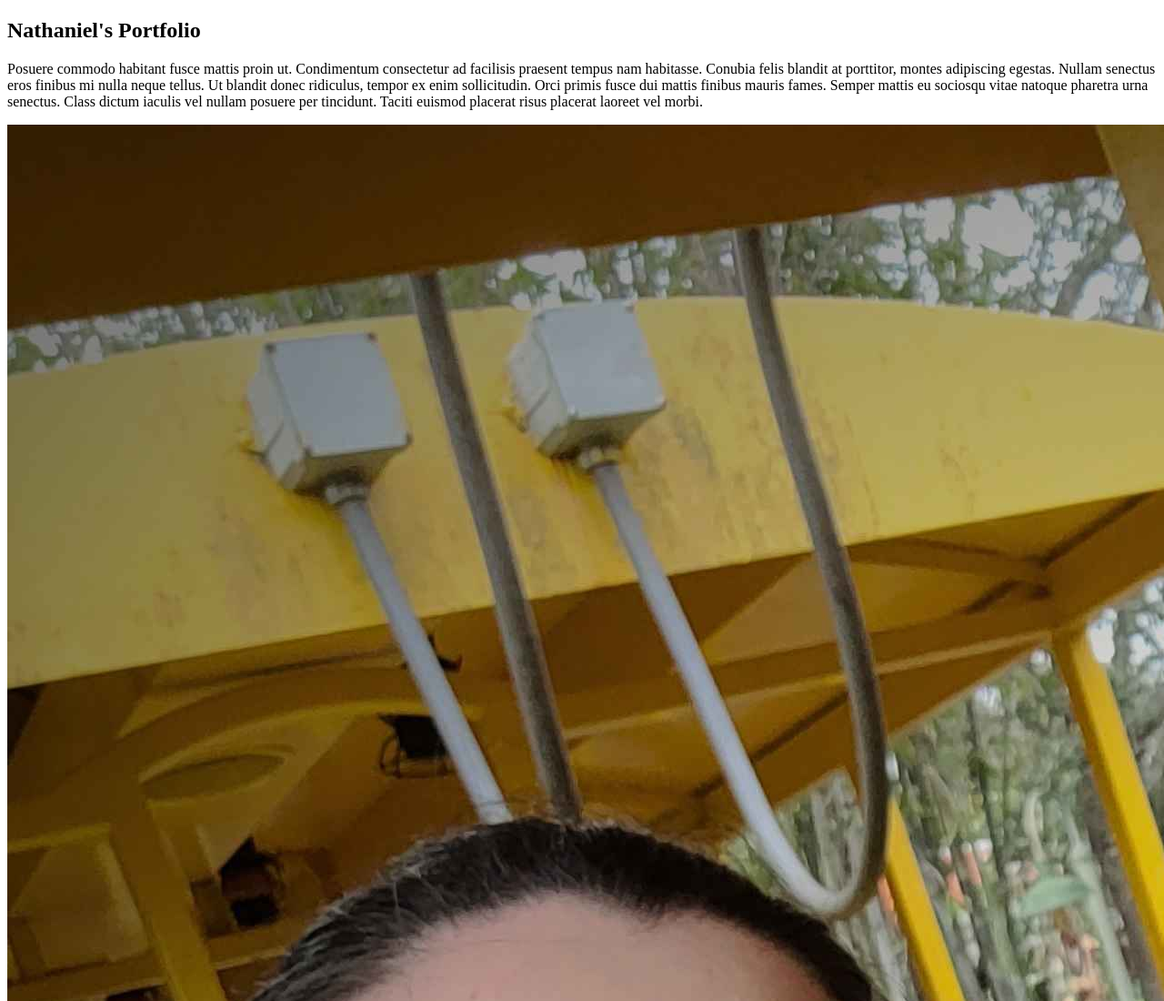
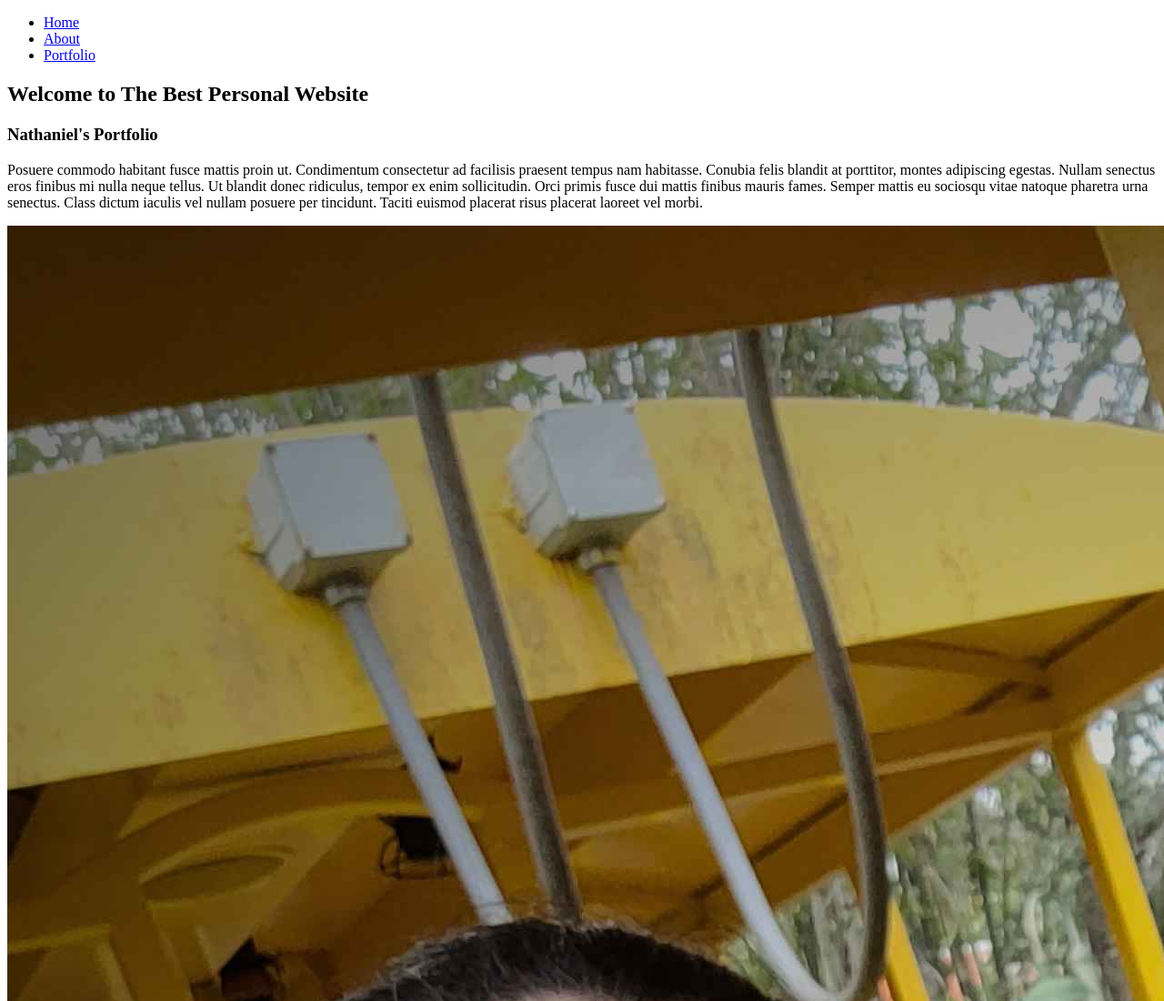
Before and after one commit to Downeyn21/Portfolio, a plain HTML site: page index.html in a window 1280 px wide. Shown: the top 1100 px of the page at 91% size. Drawn offline with Linux system fonts and the light colour scheme.

Commit message:
finish bass index/home page, need to add css

```diff
--- a/index.html
+++ b/index.html
@@ -4,18 +4,28 @@
     <meta charset="UTF-8">
     <meta name="viewport" content="width=device-width, initial-scale=1.0">
     <title>Nathaniel's Portfolio</title>
+    <link rel="stylesheet" href="style.css">
 </head>
 <body>
    <!-- ---  INTRO HEADER  --- -->
-    <section>
+    <article>
         <!-- nav bar -->
         <div>
-
+            <ul>
+                <li><a href="index.html">Home</a></li>
+                <li><a href="about.html">About</a></li>
+                <li><a href="portfolio.html">Portfolio</a></li>
+            </ul>
         </div>
         <!-- end nav bar -->
-        <!-- start of summary -->
+         <!-- Main header below nav bar -->
          <div>
-            <h1>Nathaniel's Portfolio</h1>
+            <h1>Welcome to The Best Personal Website</h1>
+         </div>
+         <!-- Small header w/text below next to picture -->
+        <Section>
+            <div>
+                <h3>Nathaniel's Portfolio</h3>
             </div>
 
             <!-- about summary -->
@@ -24,6 +34,7 @@
                     Posuere commodo habitant fusce mattis proin ut. Condimentum consectetur ad facilisis praesent tempus nam habitasse. Conubia felis blandit at porttitor, montes adipiscing egestas. Nullam senectus eros finibus mi nulla neque tellus. Ut blandit donec ridiculus, tempor ex enim sollicitudin. Orci primis fusce dui mattis finibus mauris fames. Semper mattis eu sociosqu vitae natoque pharetra urna senectus. Class dictum iaculis vel nullam posuere per tincidunt. Taciti euismod placerat risus placerat laoreet vel morbi.
                 </p>
             </div>
+        </Section>
             <!-- image -->
         <div>
             <img src="imgs/me-and-sam-train.jpg" alt="">
@@ -32,7 +43,7 @@
         <footer>
             &copy made with a dash of love
         </footer>
-    </section>
+    </article>
 
 
 </body>
```
Lines whose indentation alone changed are shown as unchanged.
